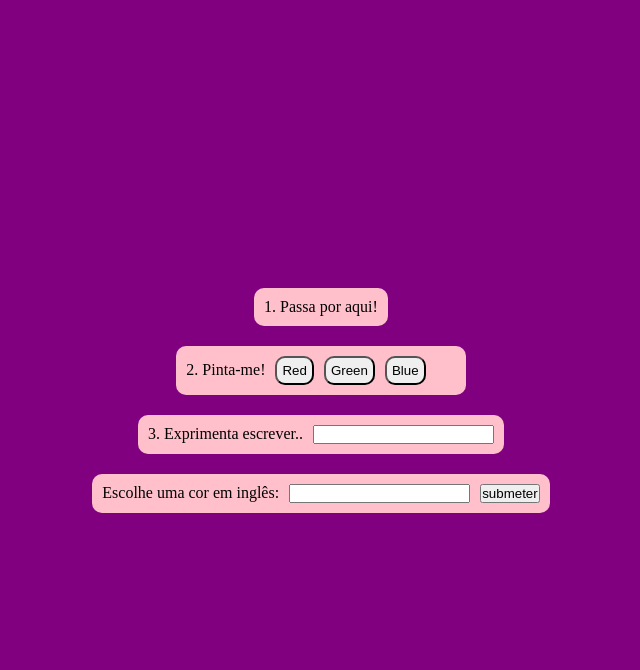
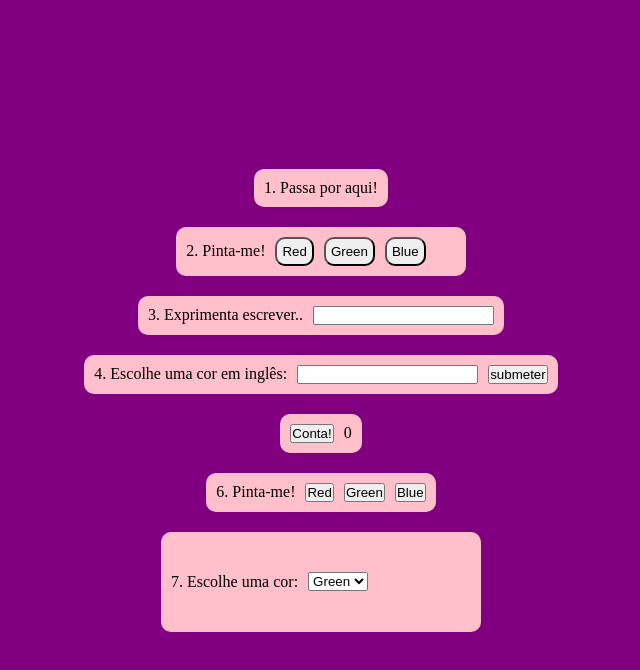
Before and after one commit to Nidhi-M21/Nidhi-M21.github.io, a plain HTML site: page LAB5/index.html in a window 1280 px wide. Both pictures are taken after a click on the button "submeter". Shown: the whole page, without its empty margins (319-959 px from the left). Drawn offline with Linux system fonts and the light colour scheme.

Commit message:
lab5 2.0 1 e 2

```diff
--- a/LAB5/index.html
+++ b/LAB5/index.html
@@ -37,6 +37,14 @@
         #idPinta button {
             padding: 5px;
             border-radius: 10px;
+        }
+
+
+        #corPag{
+            height: 80px;
+            width: 300px;
+
+
         }
     </style>
 </head>
@@ -78,7 +86,7 @@
         <section id="idPinta">
 
             <p>2. Pinta-me!</p>
-            <button>Red</button>
+            <button >Red</button>
             <button>Green</button>
             <button>Blue</button>
 
@@ -124,24 +132,24 @@
             <script>
 
                 //A. VARIÁVEIS
-                  const input= document.querySelector(" #escrever input")
+                const input = document.querySelector(" #escrever input")
 
 
                 //B. FUNÇÕES
-                const cores=['red','green','blue'];
-                let i=0;
+                const cores = ['red', 'green', 'blue'];
+                let i = 0;
 
-                function colorir(){
-                    input.style.backgroundColor=cores[i];
+                function colorir() {
+                    input.style.backgroundColor = cores[i];
                     i++;
-                    if(i>=3){
-                        i=0;
+                    if (i >= 3) {
+                        i = 0;
                     }
 
                 }
 
                 //C. DEFINIR evento
-                input.onkeyup=colorir;
+                input.onkeyup = colorir;
 
             </script>
         </section>
@@ -150,40 +158,105 @@
 
         <section id="ingles">
 
-            <label for="input">Escolhe uma cor em inglês:</label>
-            <input type="text">
+            <label for="cor">4. Escolhe uma cor em inglês:</label>
+            <input type="text" id="cor">
             <button>submeter</button>
 
             <script>
 
                 //A. variáveis
-                        const input= document.querySelector("#ingles input");
-                         const botao= document.querySelector("#ingles button");
+                const inputPalavra = document.querySelector("#ingles input");
+                const botao = document.querySelector("#ingles button");
+                const back = document.querySelector("main")
 
+                console.log(inputPalavra, botao);
                 //B. event handler
 
-                         function mundaBackground(){
-                            document.querySelector("body").style.backgroundColor=input.value;
+                function mudaBackground() {
+                    back.style.backgroundColor = inputPalavra.value;
 
                 }
 
 
                 //C. event listeners
-                        botao.onclick= mundaBackground;
+                botao.onclick = mudaBackground;
+
+            </script>
 
 
+        </section>
 
 
+        <section id="conta">
+            <button>Conta!</button>
+            <p>0</p>
+
+            <script>
+
+                //A. VARVIÁVEIS
+
+               const botaoConta=document.querySelector("#conta button");
+                const texto= document.querySelector("#conta p");
+                let count=0;
+                //B.HENDLERS
+
+                function contar(){
 
 
+                    count++;
+                    texto.textContent=count;
+                }
 
+                //c. ATRIBUIÇÃO
 
+                botaoConta.onclick=contar;
 
             </script>
 
         </section>
 
 
+        <section id="pintar">
+               <p>6. Pinta-me!</p>
+            <button class="color" data-color="red">Red</button>
+            <button class="color" data-color="green">Green</button>
+            <button class="color" data-color="blue">Blue</button>
+
+            <script>
+                   //A. VARVIÁVEIS
+                   const frase2= document.querySelector("#pintar p");
+
+                      //B.HENDLERS
+                      document.querySelectorAll('button').forEach(function(button) {
+                        button.onclick=function(){
+                            frase2.style.color=button.dataset.color;
+
+                        }
+                      })
+
+            </script>
+        </section>
+
+         <section id="corPag">
+
+            <label for="cor">7. Escolhe uma cor:</label>
+
+            <select name="cores" id="selectColor">
+             <option value="green">Green</option>
+            <option value="red">Red</option>
+            <option value="blue">Blue</option>
+             </select>
+
+            <script>
+
+              document.querySelector('#selectColor').onchange = function() {
+
+                document.querySelector('main').style.backgroundColor = this.value;
+                }
+
+
+            </script>
+        </section>
 
 
 
@@ -197,6 +270,9 @@
 
 
 
+
+
+
 </body>
 
 </html>
```
Lines whose indentation alone changed are shown as unchanged.
